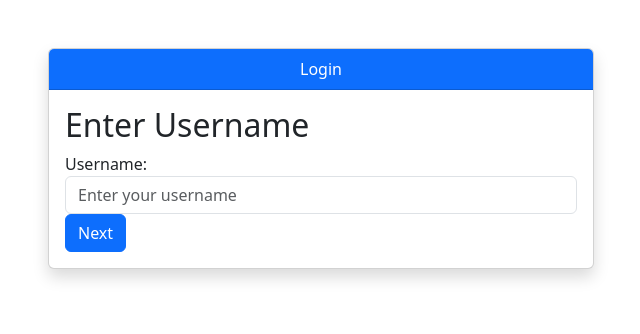
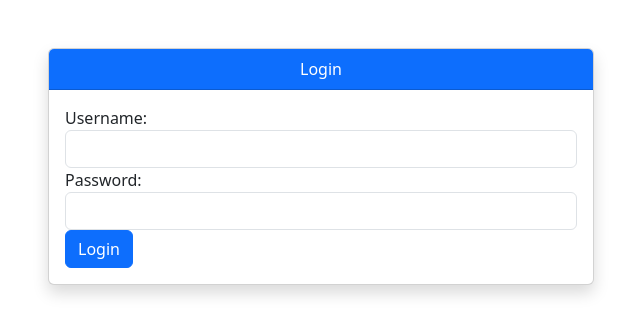
Before and after one commit to MeenaHere/twitterClone, a React (Vite) app: page /login in a window 1280 px wide. Shown: the top 334 px of the page, without its empty margins (319-959 px from the left). Built offline with nearby package versions, Linux system fonts and the light colour scheme.

Commit message:
Changes to accommodate the backend data
-import useNavigate
-use  navigate
-

```diff
--- a/src/components/login/Login.jsx
+++ b/src/components/login/Login.jsx
@@ -1,46 +1,44 @@
 import React, { useState } from "react";
-import { useNavigate } from "react-router-dom";
-import UsernamePage from "./UsernamePage";
-import PasswordPage from "./PasswordPage";
-import axios from "axios";
+import { useNavigate } from "react-router-dom"; // Import useNavigate for navigation
+import axios from "axios"; // HTTP client for backend communication
 
-// Set the default base URL for all axios requests
+// Set the default base URL for axios requests
 axios.defaults.baseURL = "http://localhost:4000";
+
 const Login = () => {
-  const [username, setUsername] = useState("");
-  const [password, setPassword] = useState("");
-  const [page, setPage] = useState(1);
-  const [error, setError] = useState("");
-
-  const navigate = useNavigate();
+  const [username, setUsername] = useState(""); // Username state
+  const [password, setPassword] = useState(""); // Password state
+  const [error, setError] = useState(""); // Error state
+  const navigate = useNavigate(); // Use for redirection
 
   const handleUsernameNext = (enteredUsername) => {
-    setUsername(enteredUsername);
-    setPage(2);
+    setUsername(enteredUsername); // Update the username
   };
 
-  const handleLogin = async (enteredPassword) => {
+  const handlePasswordChange = (e) => {
+    setPassword(e.target.value); // Update the password
+  };
+
+  const handleLogin = async (e) => {
+    e.preventDefault();
     try {
       const response = await axios.post("/login", {
         username,
-        password: enteredPassword, // Data sent to the backend
+        password, // Send username and password to the backend
       });
 
       if (response.status === 200) {
         console.log("Login successful");
-        navigate("/users/:id"); // Navigate to the profile page on success
+        const userId = response.data.userId; // Get user ID from response (if applicable)
+        navigate(`/users/${userId}`); // Redirect to the user's profile page
       } else {
         setError("Login failed. Please check your credentials.");
       }
     } catch (error) {
-      let errorMessage = "Server error. Please try again later.";
-
-      if (error.response) {
-        errorMessage = error.response.data.message;
-      }
-
-      setError(errorMessage); // Display error message in the frontend
-      console.error("Error during login:", errorMessage); // Log error details
+      const errorMessage =
+        error.response?.data?.message || error.message || "Unknown error";
+      setError(errorMessage); // Display error message to the user
+      console.error("Error during login:", errorMessage); // Log the error details
     }
   };
 
@@ -53,12 +51,34 @@ const Login = () => {
               Login
             </div>
             <div className="card-body">
-              {page === 1 && <UsernamePage onNext={handleUsernameNext} />}
-              {page === 2 && (
-                <PasswordPage username={username} onLogin={handleLogin} />
-              )}
+              {/* Login form with username and password */}
+              <form onSubmit={handleLogin}>
+                <div className="form-group">
+                  <label>Username:</label>
+                  <input
+                    type="text"
+                    className="form-control"
+                    value={username}
+                    onChange={(e) => setUsername(e.target.value)} // Update username state
+                    required
+                  />
+                </div>
+                <div className="form-group">
+                  <label>Password:</label>
+                  <input
+                    type="password"
+                    className="form-control"
+                    value={password}
+                    onChange={handlePasswordChange} // Update password state
+                    required
+                  />
+                </div>
+                <button type="submit" className="btn btn-primary btn-block">
+                  Login
+                </button>
+              </form>
               {error && <p className="text-danger">{error}</p>}{" "}
-              {/* Display error if any */}
+              {/* Display error message */}
             </div>
           </div>
         </div>
--- a/src/components/register/Register.jsx
+++ b/src/components/register/Register.jsx
@@ -1,4 +1,5 @@
 import React, { useState } from "react";
+import { useNavigate } from "react-router-dom"; // Import useNavigate for redirection
 import axios from "axios";
 axios.defaults.baseURL = "http://localhost:4000";
 
@@ -29,7 +30,10 @@ const RegisterUser = () => {
     e.preventDefault();
     try {
       const response = await axios.post("/register", formData); // POST request to backend
-      console.log("Registration successful:", response.data); // Log success message
+      console.log("Registration successful:", response.data);
+      if (response.status === 201) {
+        navigate("/login");
+      } // Log success message
     } catch (error) {
       // Handle error with detailed message
       const errorMessage =
```
